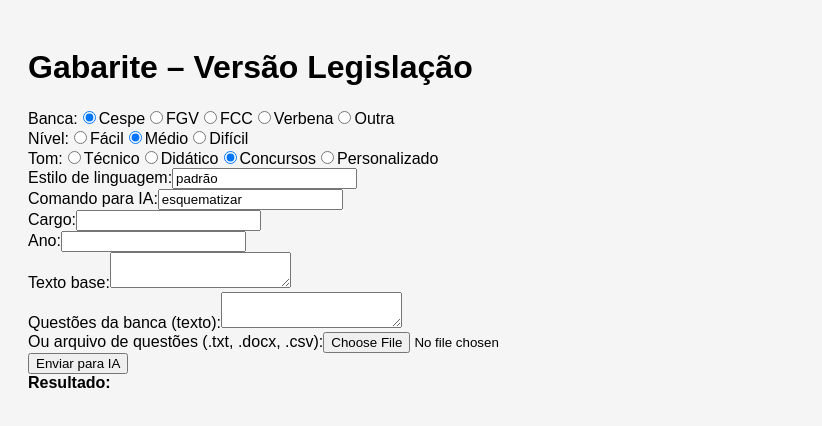
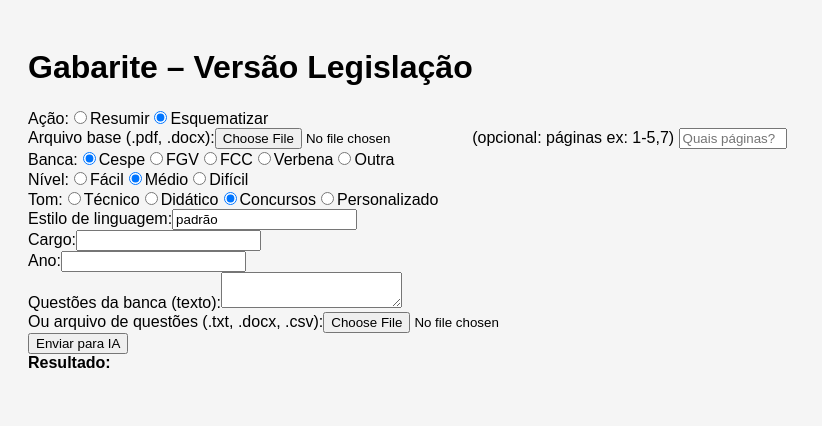
Before and after one commit to pgeovanny/resumos, a React (Vite) app in the folder frontend/: page / in a window 1280 px wide. Shown: the top 426 px of the page, without its empty margins (0-822 px from the left). Built offline with nearby package versions, Linux system fonts and the light colour scheme.

Commit message:
Update App.jsx

```diff
--- a/frontend/src/App.jsx
+++ b/frontend/src/App.jsx
@@ -1,23 +1,46 @@
 import React, { useState } from "react";
 
 export default function App() {
+  const [acao, setAcao] = useState("esquematizar");
   const [banca, setBanca] = useState("Cespe");
   const [nivel, setNivel] = useState("Médio");
   const [tom, setTom] = useState("Concursos");
   const [estilo, setEstilo] = useState("padrão");
   const [command, setCommand] = useState("esquematizar");
-  const [text, setText] = useState("");
+  const [textFile, setTextFile] = useState(null); // NOVO: arquivo base
+  const [paginas, setPaginas] = useState("");
   const [questoesTexto, setQuestoesTexto] = useState("");
   const [questoesFile, setQuestoesFile] = useState(null);
   const [cargo, setCargo] = useState("");
   const [ano, setAno] = useState("");
   const [result, setResult] = useState("");
+  const [loading, setLoading] = useState(false);
 
+  // 1. Upload do arquivo base (PDF/DOCX) para extrair texto!
+  async function handleUploadArquivoBase(e) {
+    const file = e.target.files[0];
+    setTextFile(file);
+  }
+
+  async function extrairTextoBase() {
+    if (!textFile) return "";
+    const formData = new FormData();
+    formData.append("file", textFile);
+    formData.append("paginas", paginas);
+    const resp = await fetch("https://resumos.onrender.com/upload", { method: "POST", body: formData });
+    const data = await resp.json();
+    return data.text || "";
+  }
+
+  // 2. Enviar tudo para a IA
   const enviar = async (e) => {
     e.preventDefault();
+    setLoading(true);
+    // Pega texto do arquivo, se houver
+    let textoBase = await extrairTextoBase();
     const formData = new FormData();
-    formData.append("text", text);
-    formData.append("command", command);
+    formData.append("text", textoBase);
+    formData.append("command", acao); // esquematizar ou resumir
     formData.append("estilo_linguagem", estilo);
     formData.append("banca", banca);
     formData.append("nivel_dificuldade", nivel);
@@ -27,18 +50,43 @@ export default function App() {
     formData.append("cargo", cargo);
     formData.append("ano", ano);
 
+    try {
       const resp = await fetch("https://resumos.onrender.com/process", {
         method: "POST",
         body: formData,
       });
       const data = await resp.json();
       setResult(data.processed_text || JSON.stringify(data));
+    } catch (err) {
+      setResult("Erro ao processar texto!");
+    }
+    setLoading(false);
   };
 
   return (
-    <form onSubmit={enviar} style={{padding: 20}}>
+    <form onSubmit={enviar} style={{ padding: 20 }}>
       <h1>Gabarite – Versão Legislação</h1>
 
+      <div>
+        <label>Ação:</label>
+        <label>
+          <input type="radio" value="resumir" checked={acao === "resumir"} onChange={() => setAcao("resumir")} />
+          Resumir
+        </label>
+        <label>
+          <input type="radio" value="esquematizar" checked={acao === "esquematizar"} onChange={() => setAcao("esquematizar")} />
+          Esquematizar
+        </label>
+      </div>
+
+      <div>
+        <label>Arquivo base (.pdf, .docx):</label>
+        <input type="file" accept=".pdf,.docx" onChange={handleUploadArquivoBase} />
+        <span> (opcional: páginas ex: 1-5,7) </span>
+        <input type="text" value={paginas} onChange={e => setPaginas(e.target.value)} placeholder="Quais páginas?" style={{width:100}}/>
+      </div>
+
+      <div>
         <label>Banca:</label>
         {["Cespe", "FGV", "FCC", "Verbena", "Outra"].map((b) => (
           <label key={b}>
@@ -46,8 +94,8 @@ export default function App() {
             {b}
           </label>
         ))}
-      <br />
-
+      </div>
+      <div>
         <label>Nível:</label>
         {["Fácil", "Médio", "Difícil"].map((n) => (
           <label key={n}>
@@ -55,8 +103,8 @@ export default function App() {
             {n}
           </label>
         ))}
-      <br />
-
+      </div>
+      <div>
         <label>Tom:</label>
         {["Técnico", "Didático", "Concursos", "Personalizado"].map((t) => (
           <label key={t}>
@@ -64,31 +112,30 @@ export default function App() {
             {t}
           </label>
         ))}
-      <br />
-
+      </div>
+      <div>
         <label>Estilo de linguagem:</label>
-      <input value={estilo} onChange={e => setEstilo(e.target.value)} /><br />
-
-      <label>Comando para IA:</label>
-      <input value={command} onChange={e => setCommand(e.target.value)} /><br />
-
+        <input value={estilo} onChange={e => setEstilo(e.target.value)} />
+      </div>
+      <div>
         <label>Cargo:</label>
-      <input value={cargo} onChange={e => setCargo(e.target.value)} /><br />
-
+        <input value={cargo} onChange={e => setCargo(e.target.value)} />
+      </div>
+      <div>
         <label>Ano:</label>
-      <input value={ano} onChange={e => setAno(e.target.value)} /><br />
-
-      <label>Texto base:</label>
-      <textarea value={text} onChange={e => setText(e.target.value)} /><br />
-
+        <input value={ano} onChange={e => setAno(e.target.value)} />
+      </div>
+      <div>
         <label>Questões da banca (texto):</label>
-      <textarea value={questoesTexto} onChange={e => setQuestoesTexto(e.target.value)} /><br />
-
+        <textarea value={questoesTexto} onChange={e => setQuestoesTexto(e.target.value)} />
+      </div>
+      <div>
         <label>Ou arquivo de questões (.txt, .docx, .csv):</label>
-      <input type="file" onChange={e => setQuestoesFile(e.target.files[0])} /><br />
-
-      <button type="submit">Enviar para IA</button>
-
+        <input type="file" onChange={e => setQuestoesFile(e.target.files[0])} />
+      </div>
+      <div>
+        <button type="submit" disabled={loading}>{loading ? "Enviando..." : "Enviar para IA"}</button>
+      </div>
       <div>
         <b>Resultado:</b>
         <pre>{result}</pre>
```
Lines whose indentation alone changed are shown as unchanged.
